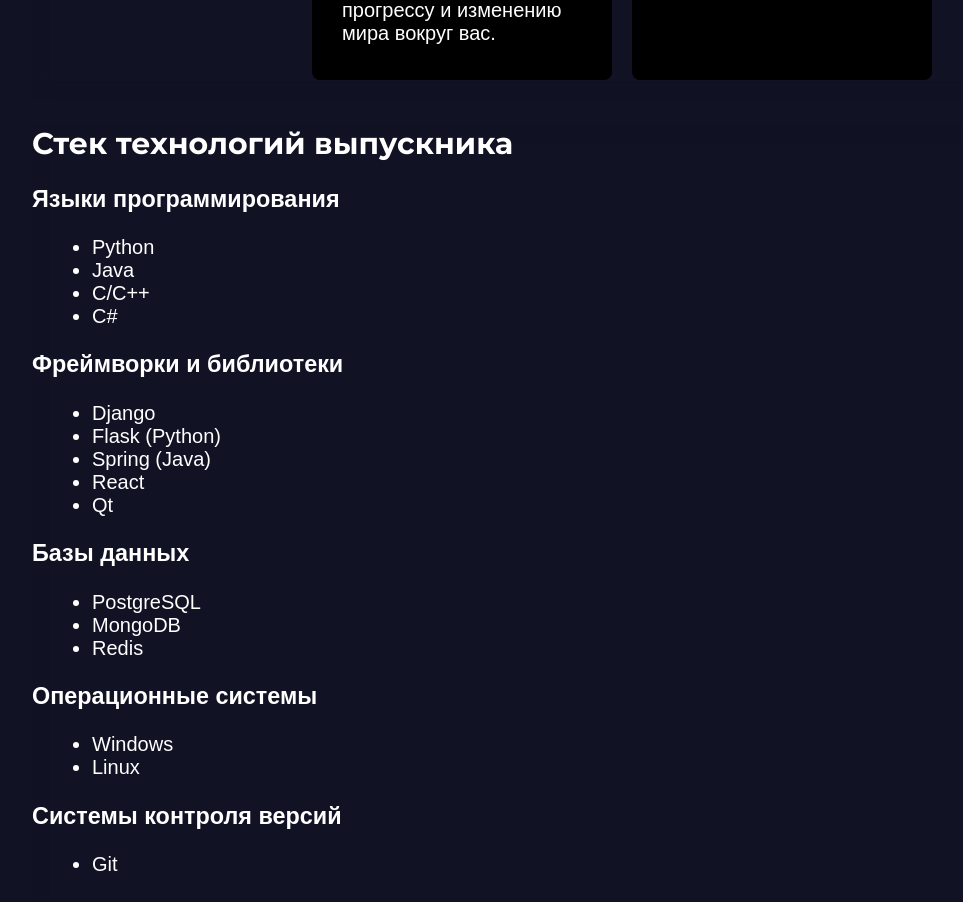
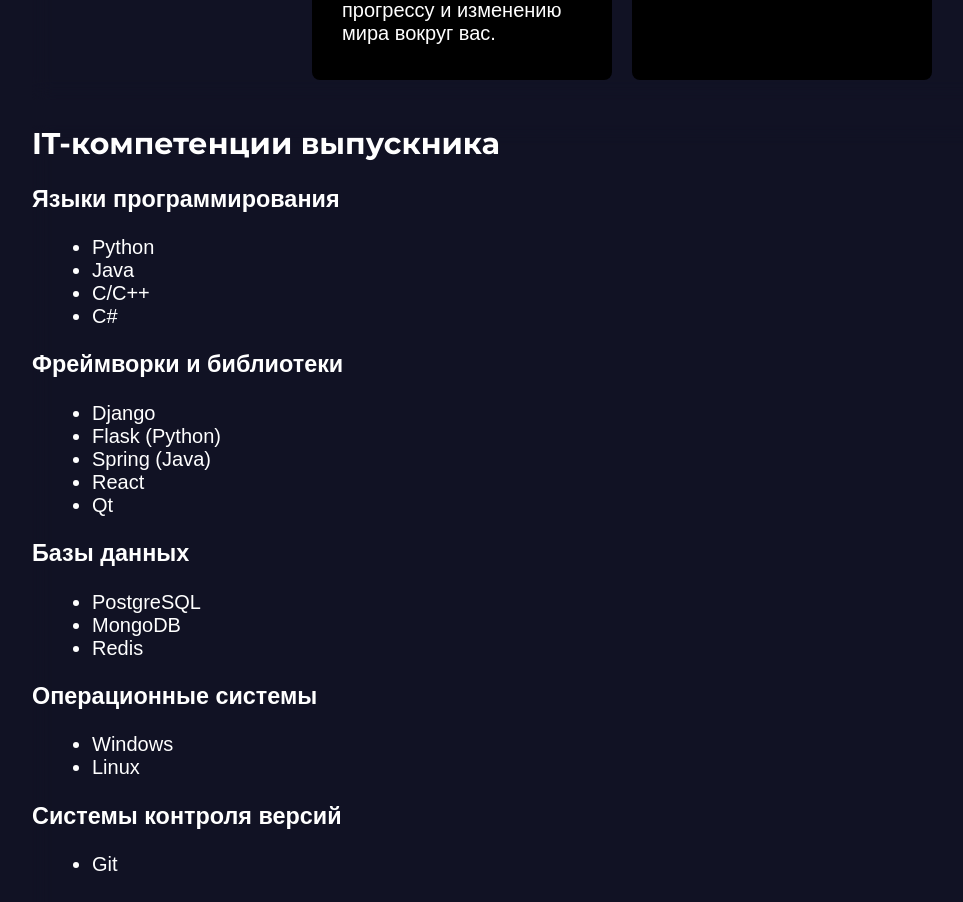
Before and after one commit to hell-lumpen/it-landing, a React (Create React App) app: page / in a window 1280 px wide. Shown: the part 2680-3582 px from the top of the page, without its empty margins (8-971 px from the left). Built offline with nearby package versions, Linux system fonts and the light colour scheme.

Commit message:
add pages

```diff
--- a/src/pages/MainPage.js
+++ b/src/pages/MainPage.js
@@ -164,7 +164,7 @@
 
           <section className="content-section">
             <div className={"content"}>
-              <h2>Стек технологий выпускника</h2>
+              <h2>IT-компетенции выпускника</h2>
               <div>
                 {technologies.map((techCategory, index) => (
                     <div key={index}>
```
